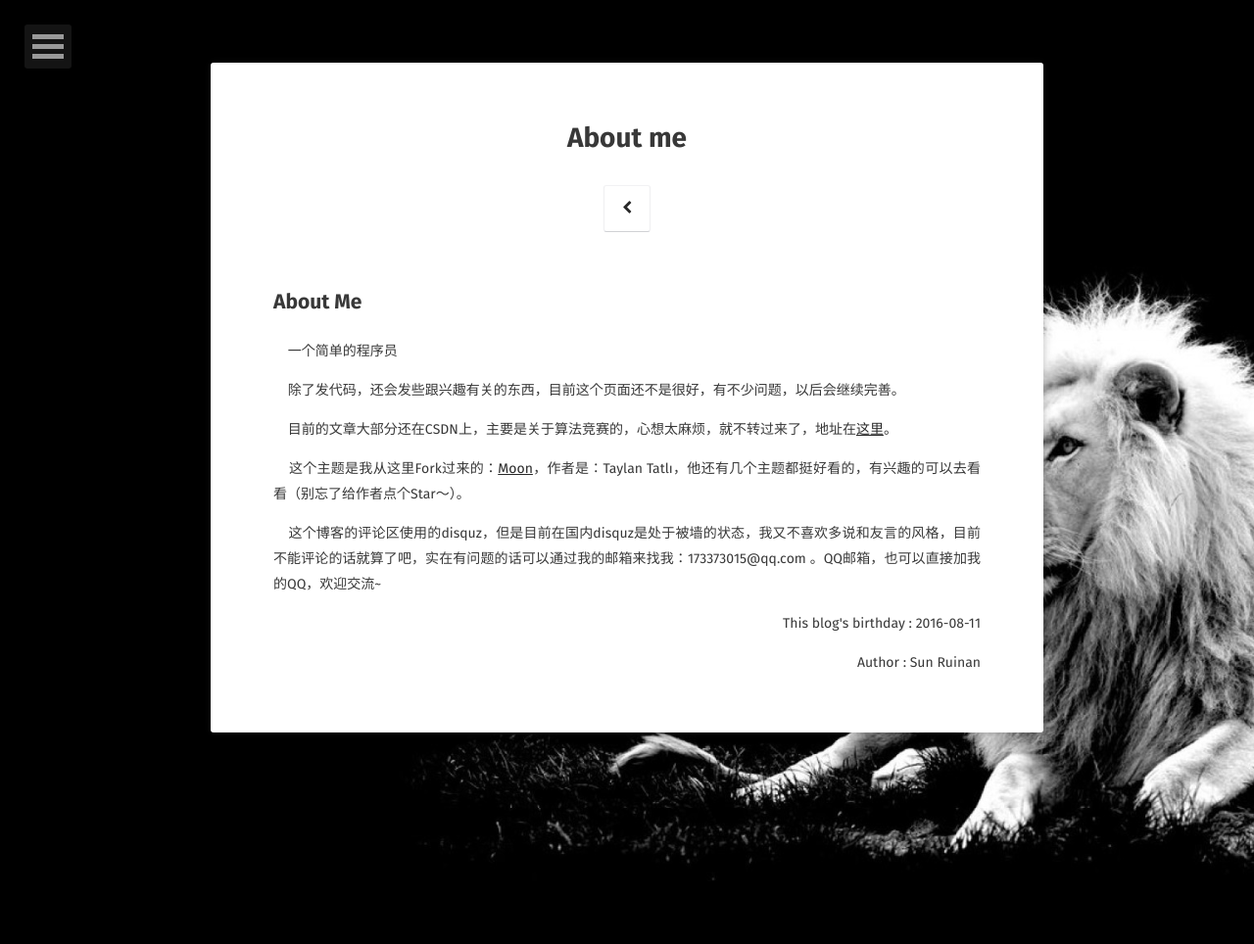
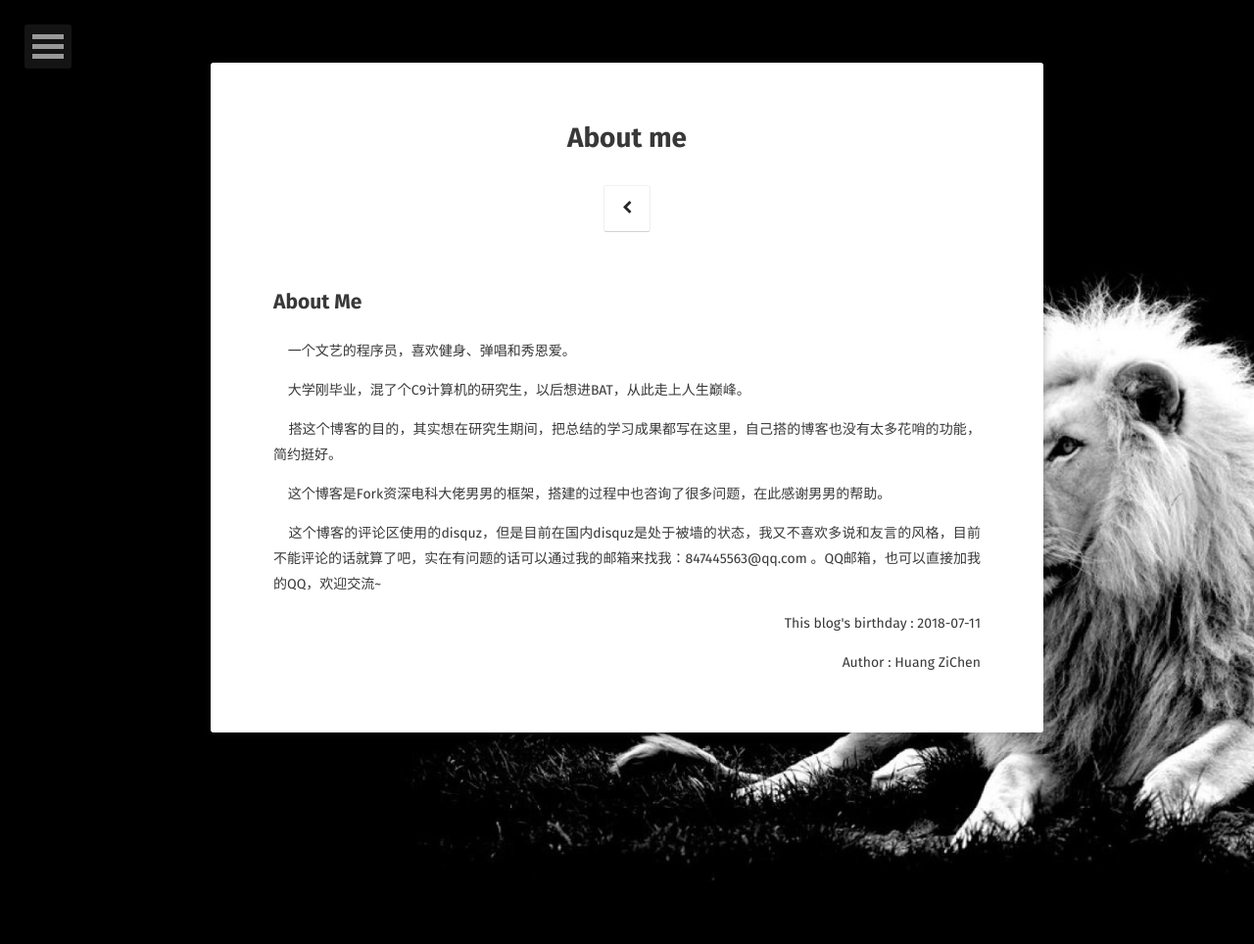
Before and after one commit to hzcforever/BLOG, a Jekyll site: the page built from about/index.md, in a window 1280 px wide. Shown: the whole page at 98% size. Built offline with Jekyll 4.4.1, drawn with Linux system fonts in a browser that asks for light colours; some web fonts are replaced.

Commit message:
Update index.md

```diff
--- a/about/index.md
+++ b/about/index.md
@@ -7,15 +7,15 @@ comments: false
 
 ## About Me
 
-&#160;&#160;&#160;&#160;一个简单的程序员
+&#160;&#160;&#160;&#160;一个文艺的程序员，喜欢健身、弹唱和秀恩爱。
 
-&#160;&#160;&#160;&#160;除了发代码，还会发些跟兴趣有关的东西，目前这个页面还不是很好，有不少问题，以后会继续完善。
+&#160;&#160;&#160;&#160;大学刚毕业，混了个C9计算机的研究生，以后想进BAT，从此走上人生巅峰。
 
-&#160;&#160;&#160;&#160;目前的文章大部分还在CSDN上，主要是关于算法竞赛的，心想太麻烦，就不转过来了，地址在[这里](http://blog.csdn.net/s_black)。
+&#160;&#160;&#160;&#160;搭这个博客的目的，其实想在研究生期间，把总结的学习成果都写在这里，自己搭的博客也没有太多花哨的功能，简约挺好。
 
-&#160;&#160;&#160;&#160;这个主题是我从这里Fork过来的：[Moon](https://github.com/TaylanTatli/Moon "Moon")，作者是：Taylan Tatlı，他还有几个主题都挺好看的，有兴趣的可以去看看（别忘了给作者点个Star～）。
+&#160;&#160;&#160;&#160;这个博客是Fork资深电科大佬男男的框架，搭建的过程中也咨询了很多问题，在此感谢男男的帮助。
 
-&#160;&#160;&#160;&#160;这个博客的评论区使用的disquz，但是目前在国内disquz是处于被墙的状态，我又不喜欢多说和友言的风格，目前不能评论的话就算了吧，实在有问题的话可以通过我的邮箱来找我：173373015@qq.com 。QQ邮箱，也可以直接加我的QQ，欢迎交流~
+&#160;&#160;&#160;&#160;这个博客的评论区使用的disquz，但是目前在国内disquz是处于被墙的状态，我又不喜欢多说和友言的风格，目前不能评论的话就算了吧，实在有问题的话可以通过我的邮箱来找我：847445563@qq.com 。QQ邮箱，也可以直接加我的QQ，欢迎交流~
 
-<p align="right">This blog's birthday  :  2016-08-11 </p>
-<p align="right"> Author  :  Sun Ruinan </p>
+<p align="right">This blog's birthday  :  2018-07-11 </p>
+<p align="right"> Author  :  Huang ZiChen </p>
```
